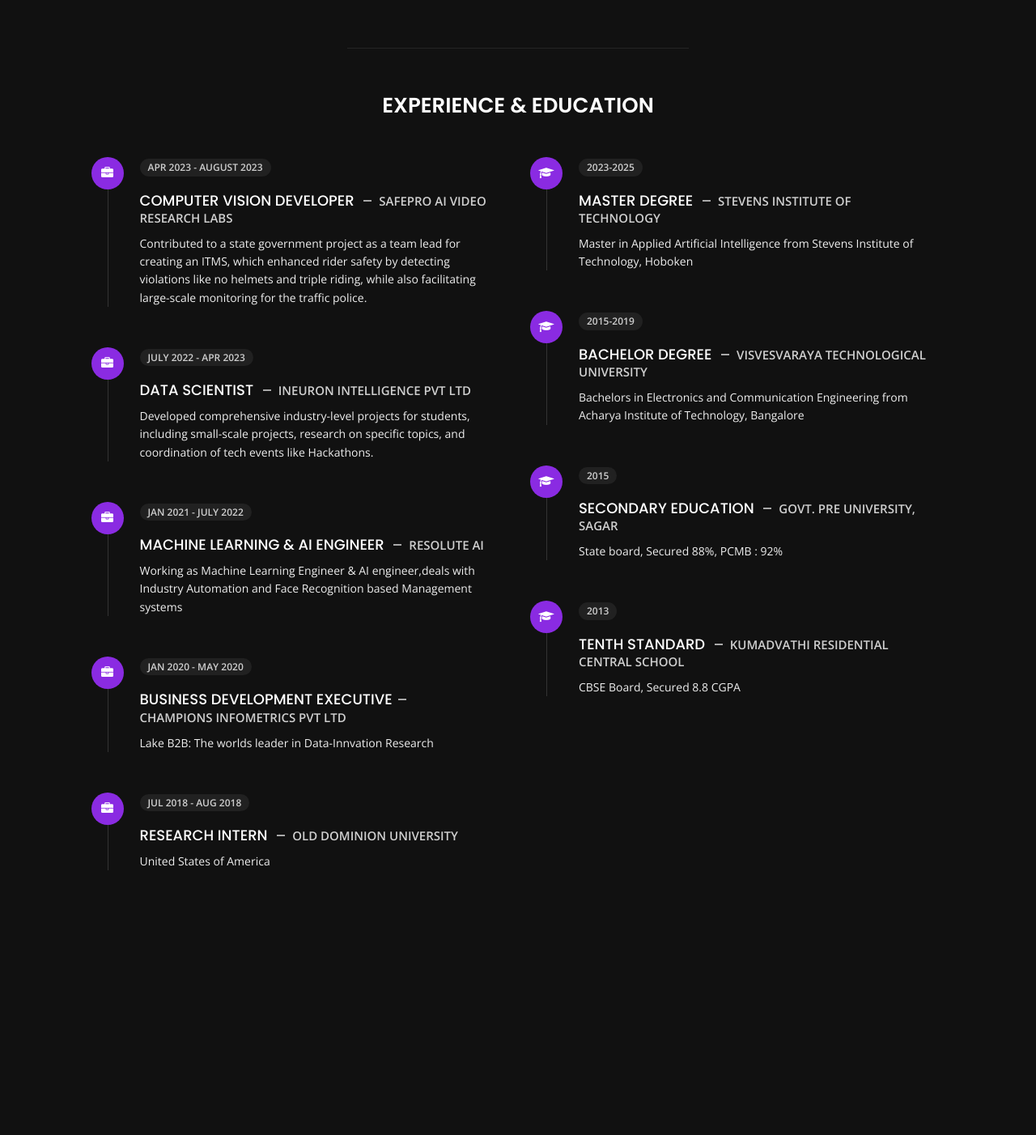
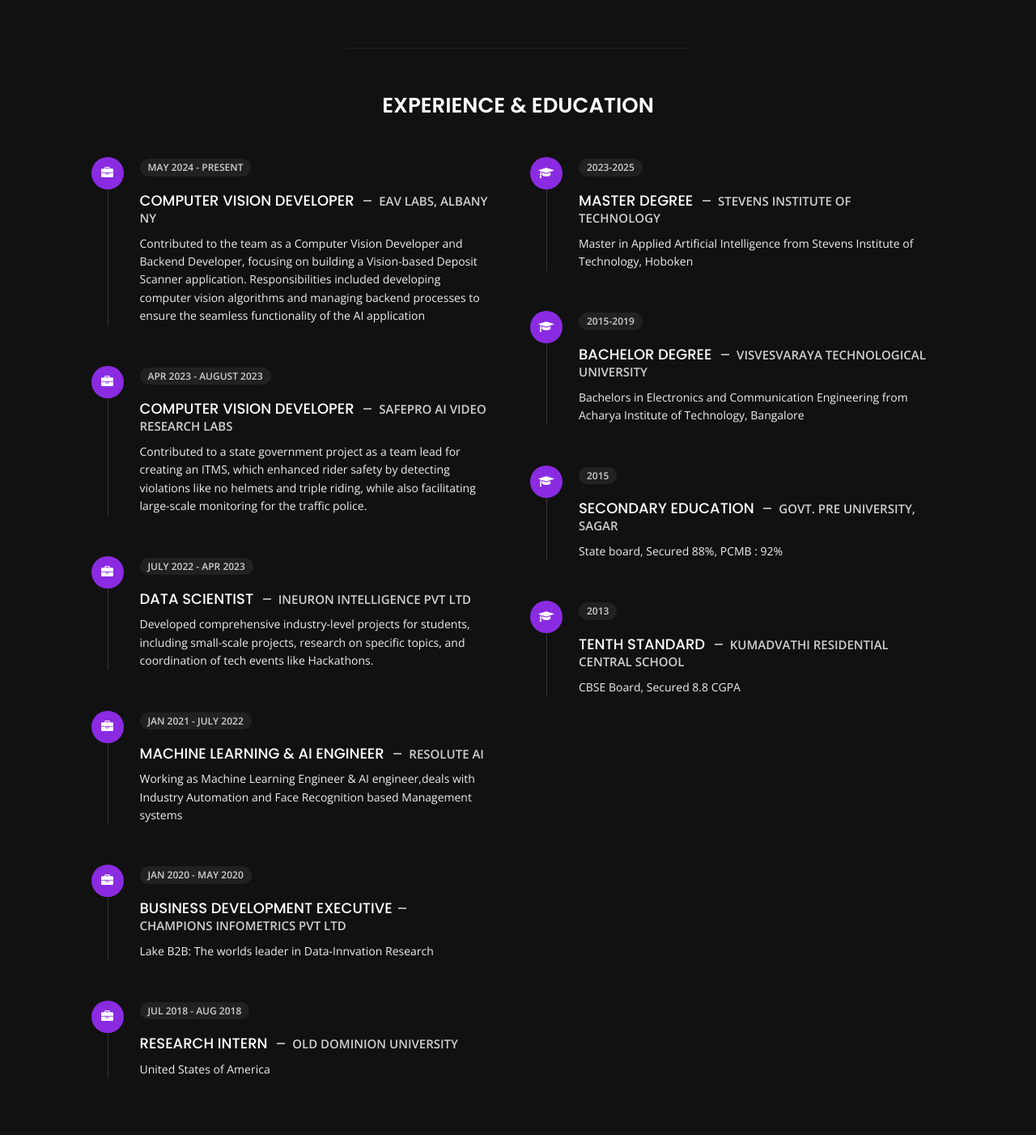
Before and after one commit to SurajBilgi/surajportfolio, a Flask app: page /about in a window 1280 px wide. Shown: the part 1394-2796 px from the top of the page at 81% size. Before the commit the page ends 2469 px from the top, so only its background shows below. Run offline with Flask 2, Linux system fonts and the light colour scheme; some libraries are stand-ins or nearby versions.

Commit message:
Experience Update

```diff
--- a/app.py
+++ b/app.py
@@ -38,5 +38,5 @@
 def surajresume():
     return render_template("surajresume.html")
 
-# if __name__ == '__main__':
-#     app.run(host="0.0.0.0",port="8080",debug=True)
+if __name__ == '__main__':
+    app.run(host="0.0.0.0",port="8080",debug=True)
--- a/templates/about.html
+++ b/templates/about.html
@@ -354,6 +354,15 @@
                             <div class="icon">
                                 <i class="fa fa-briefcase"></i>
                             </div>
+                            <span class="time open-sans-font text-uppercase">May 2024 - Present</span>
+                            <h5 class="poppins-font text-uppercase">Computer Vision Developer <span class="place open-sans-font">EAV Labs, Albany NY </span></h5>
+                            <p class="open-sans-font">Contributed to the team as a Computer Vision Developer and Backend Developer, focusing on building a Vision-based Deposit Scanner application.
+                                Responsibilities included developing computer vision algorithms and managing backend processes to ensure the seamless functionality of the AI application </p>
+                        </li>
+                        <li>
+                            <div class="icon">
+                                <i class="fa fa-briefcase"></i>
+                            </div>
                             <span class="time open-sans-font text-uppercase">Apr 2023 - August 2023</span>
                             <h5 class="poppins-font text-uppercase">Computer Vision Developer <span class="place open-sans-font">Safepro AI Video Research Labs </span></h5>
                             <p class="open-sans-font">Contributed to a state government project as a team lead for creating an ITMS, which enhanced rider safety by detecting
```
